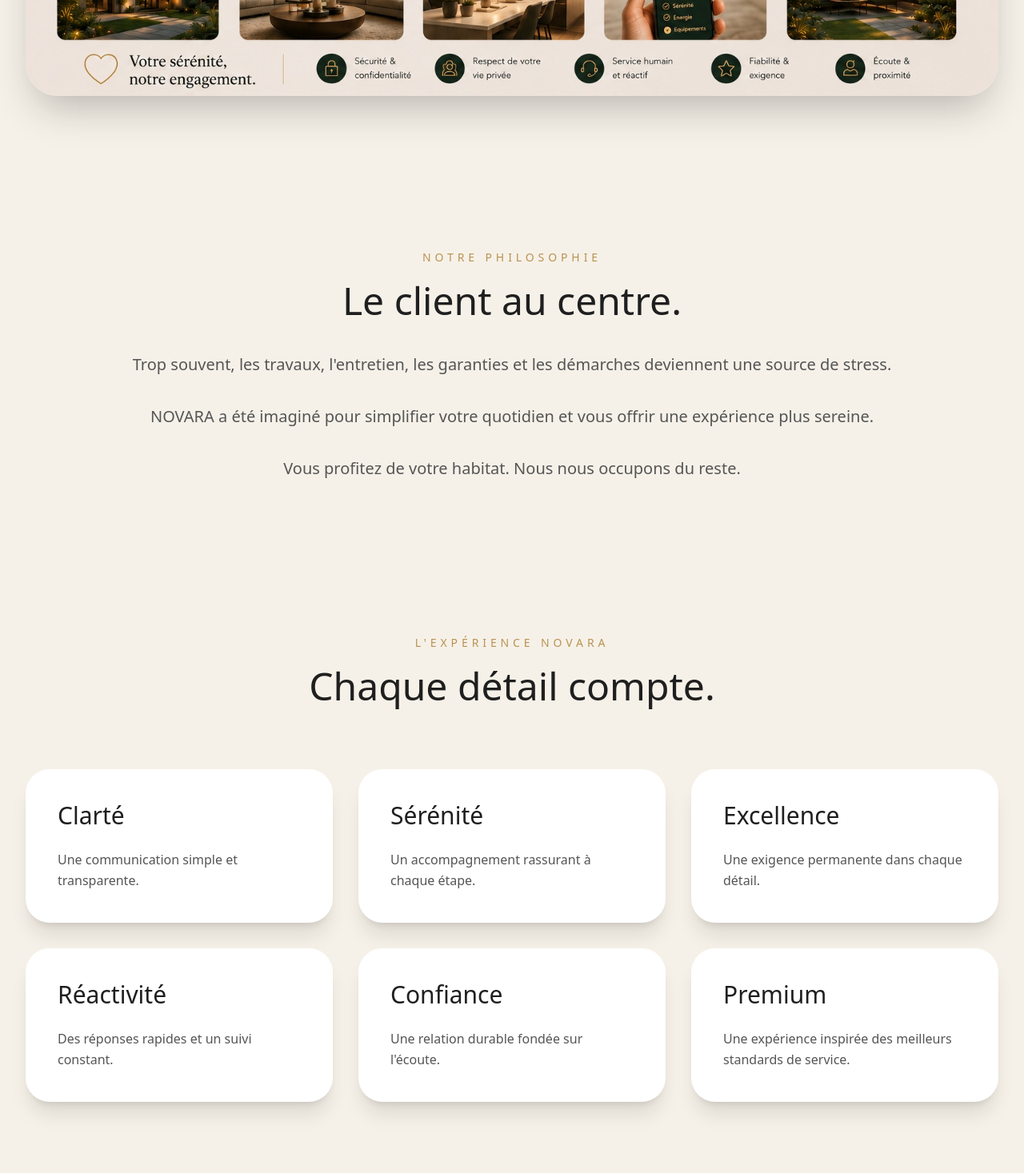
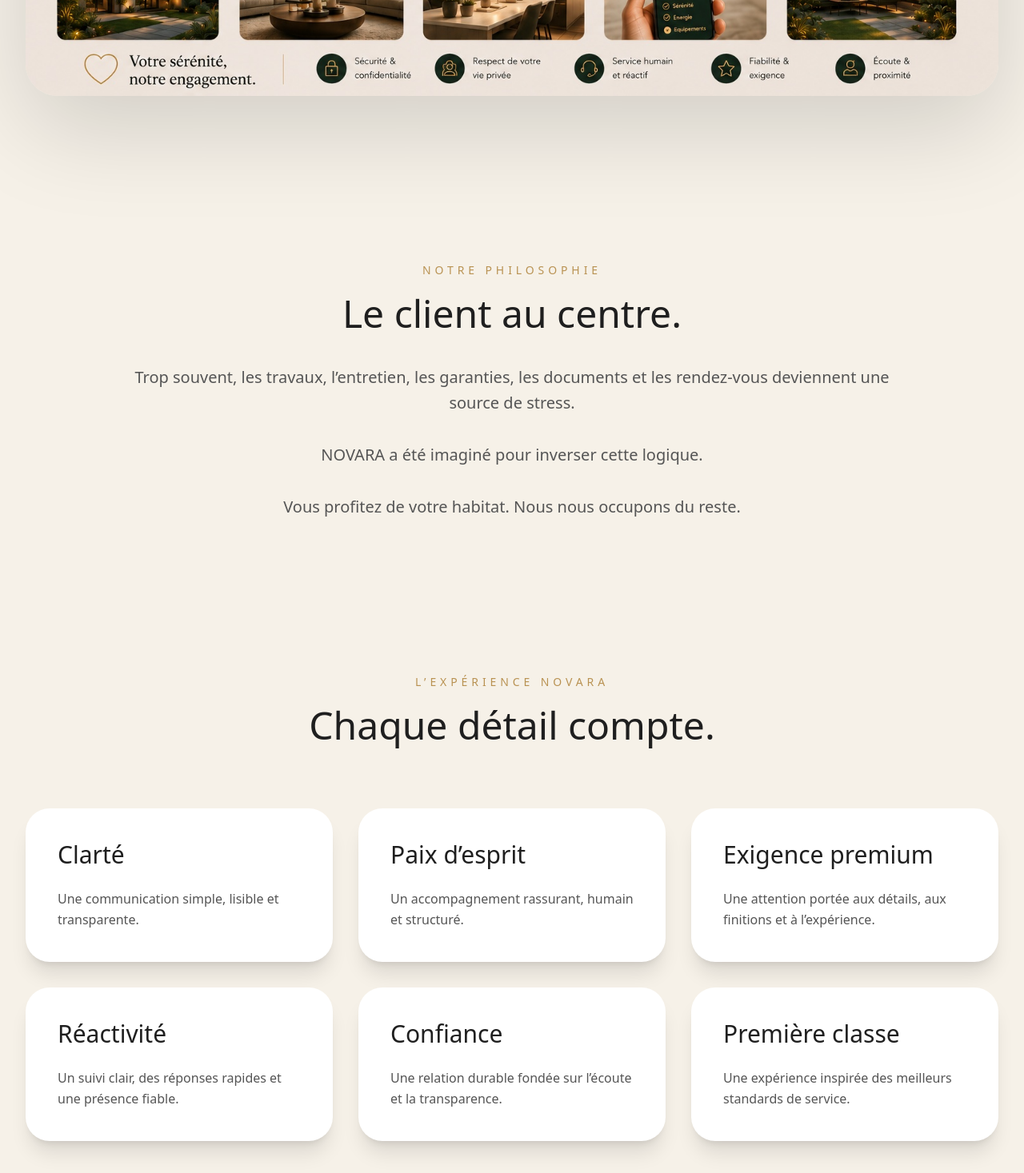
Before and after one commit to novarahabitat/novara-habitat, a Next.js app: page /experience in a window 1280 px wide. Shown: the part 1330-2797 px from the top of the page at 80% size. Built offline with nearby package versions, Linux system fonts and the light colour scheme.

Commit message:
Update page.tsx

```diff
--- a/app/experience/page.tsx
+++ b/app/experience/page.tsx
@@ -2,13 +2,11 @@
 
 export default function ExperiencePage() {
   return (
-    <main className="min-h-screen bg-[#f6f1e8] text-[#1f1f1f]">
+    <main className="overflow-hidden bg-[#f6f1e8] text-[#1f1f1f]">
+      <section className="relative py-32">
+        <div className="absolute inset-0 bg-[radial-gradient(circle_at_top_right,rgba(185,146,82,0.16),transparent_35%)]" />
 
-      <section className="relative py-32">
-        <div className="mx-auto max-w-7xl px-6 lg:px-8">
-
-          <div className="text-center">
-
+        <div className="relative mx-auto max-w-7xl px-6 text-center lg:px-8">
           <p className="mb-6 text-sm uppercase tracking-[0.4em] text-[#b99252]">
             Signature NOVARA
           </p>
@@ -16,132 +14,157 @@ export default function ExperiencePage() {
           <h1 className="mx-auto max-w-5xl text-6xl font-light leading-tight md:text-8xl">
             Une nouvelle façon
             <br />
-              d'habiter.
+            d’habiter.
           </h1>
 
           <div className="mx-auto mt-10 h-[2px] w-24 bg-[#c8a46b]" />
 
           <p className="mx-auto mt-10 max-w-3xl text-xl leading-relaxed text-[#555]">
-              NOVARA transforme la relation entre votre habitat,
-              vos projets et votre quotidien.
-              Plus simple.
-              Plus serein.
-              Plus humain.
+            NOVARA transforme la relation entre votre habitat, vos projets et
+            votre quotidien. Plus simple. Plus serein. Plus humain.
           </p>
-
-          </div>
-
         </div>
       </section>
 
-      <section className="pb-24">
+      <section className="pb-28">
         <div className="mx-auto max-w-7xl px-6 lg:px-8">
-
-          <div className="overflow-hidden rounded-[40px] shadow-2xl">
+          <div className="overflow-hidden rounded-[40px] shadow-[0_40px_120px_rgba(0,0,0,0.15)]">
             <img
               src="/images/novara-signature.jpg"
-              alt="NOVARA Signature"
+              alt="Expérience NOVARA Signature"
               className="w-full object-cover"
             />
           </div>
-
         </div>
       </section>
 
       <section className="py-24">
         <div className="mx-auto max-w-5xl px-6 text-center">
-
           <p className="mb-5 text-sm uppercase tracking-[0.35em] text-[#b99252]">
             Notre philosophie
           </p>
 
-          <h2 className="text-5xl font-light">
-            Le client au centre.
-          </h2>
+          <h2 className="text-5xl font-light">Le client au centre.</h2>
 
           <p className="mt-10 text-xl leading-relaxed text-[#555]">
-            Trop souvent, les travaux, l'entretien,
-            les garanties et les démarches deviennent
-            une source de stress.
-
+            Trop souvent, les travaux, l’entretien, les garanties, les documents
+            et les rendez-vous deviennent une source de stress.
             <br />
             <br />
-
-            NOVARA a été imaginé pour simplifier votre quotidien
-            et vous offrir une expérience plus sereine.
-
+            NOVARA a été imaginé pour inverser cette logique.
             <br />
             <br />
-
-            Vous profitez de votre habitat.
-            Nous nous occupons du reste.
+            Vous profitez de votre habitat. Nous nous occupons du reste.
           </p>
-
         </div>
       </section>
 
       <section className="py-24">
         <div className="mx-auto max-w-7xl px-6 lg:px-8">
-
           <div className="mb-20 text-center">
-
             <p className="mb-5 text-sm uppercase tracking-[0.35em] text-[#b99252]">
-              L'expérience NOVARA
+              L’expérience NOVARA
             </p>
 
-            <h2 className="text-5xl font-light">
-              Chaque détail compte.
-            </h2>
-
+            <h2 className="text-5xl font-light">Chaque détail compte.</h2>
           </div>
 
           <div className="grid gap-8 lg:grid-cols-3">
-
             {[
               {
                 title: "Clarté",
-                text: "Une communication simple et transparente."
+                text: "Une communication simple, lisible et transparente.",
               },
               {
-                title: "Sérénité",
-                text: "Un accompagnement rassurant à chaque étape."
+                title: "Paix d’esprit",
+                text: "Un accompagnement rassurant, humain et structuré.",
               },
               {
-                title: "Excellence",
-                text: "Une exigence permanente dans chaque détail."
+                title: "Exigence premium",
+                text: "Une attention portée aux détails, aux finitions et à l’expérience.",
               },
               {
                 title: "Réactivité",
-                text: "Des réponses rapides et un suivi constant."
+                text: "Un suivi clair, des réponses rapides et une présence fiable.",
               },
               {
                 title: "Confiance",
-                text: "Une relation durable fondée sur l'écoute."
+                text: "Une relation durable fondée sur l’écoute et la transparence.",
               },
               {
-                title: "Premium",
-                text: "Une expérience inspirée des meilleurs standards de service."
-              }
+                title: "Première classe",
+                text: "Une expérience inspirée des meilleurs standards de service.",
+              },
             ].map((item) => (
               <div
                 key={item.title}
                 className="rounded-[30px] bg-white p-10 shadow-xl"
               >
-                <h3 className="text-3xl font-light">
-                  {item.title}
-                </h3>
+                <h3 className="text-3xl font-light">{item.title}</h3>
 
                 <p className="mt-6 leading-relaxed text-[#555]">
                   {item.text}
                 </p>
               </div>
             ))}
-
           </div>
-
         </div>
       </section>
 
+      <section className="py-24">
+        <div className="mx-auto max-w-7xl px-6 lg:px-8">
+          <div className="mb-20 text-center">
+            <p className="mb-5 text-sm uppercase tracking-[0.35em] text-[#b99252]">
+              Votre parcours
+            </p>
+
+            <h2 className="text-5xl font-light">
+              Une expérience pensée de bout en bout.
+            </h2>
+          </div>
+
+          <div className="grid gap-8 lg:grid-cols-5">
+            {[
+              "Découverte",
+              "Étude",
+              "Conception",
+              "Réalisation",
+              "Suivi",
+            ].map((step, index) => (
+              <div
+                key={step}
+                className="rounded-[30px] bg-white p-8 text-center shadow-lg"
+              >
+                <div className="mx-auto mb-6 flex h-14 w-14 items-center justify-center rounded-full bg-[#173328] text-white">
+                  {index + 1}
+                </div>
+
+                <h3 className="text-xl font-light">{step}</h3>
+              </div>
+            ))}
+          </div>
+        </div>
+      </section>
+
+      <section className="py-32">
+        <div className="mx-auto max-w-4xl px-6 text-center">
+          <h2 className="text-5xl font-light">
+            Votre habitat mérite mieux.
+          </h2>
+
+          <p className="mt-8 text-xl leading-relaxed text-[#555]">
+            Découvrez une expérience habitat pensée autour de vous, de votre
+            confort et de votre tranquillité.
+          </p>
+
+          <a
+            href="/"
+            className="mt-12 inline-flex rounded-full bg-[#173328] px-10 py-5 text-sm uppercase tracking-[0.25em] text-white transition hover:bg-[#214737]"
+          >
+            Retour à l’accueil
+          </a>
+        </div>
+      </section>
     </main>
   );
 }
```
Lines whose indentation alone changed are shown as unchanged.
